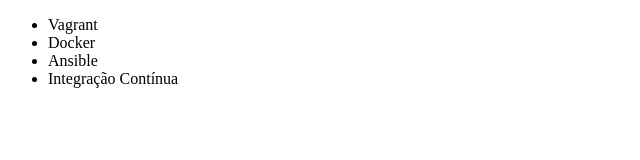
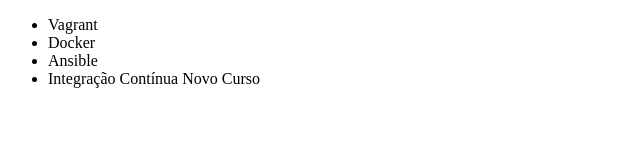
Before and after one commit to LariB21/github, a plain HTML site: page index.html in a window 1280 px wide. Shown: the full height of the page, 0-640 px from the left. Drawn offline with Linux system fonts and the light colour scheme.

Commit message:
Renomeando o curso de Integração Continua

```diff
--- a/index.html
+++ b/index.html
@@ -9,7 +9,7 @@
         <li>Vagrant</li>
         <li>Docker</li>
         <li>Ansible</li>
-        <li>Integração Contínua</li>
+        <li>Integração Contínua Novo Curso</li>
     </ul>
 </body>
 </html>
```
